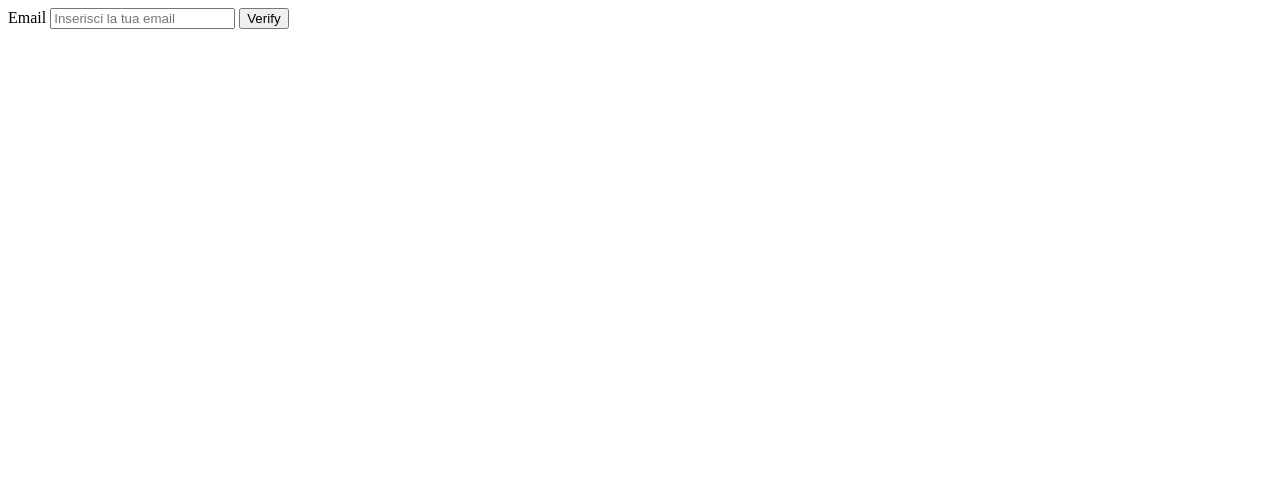
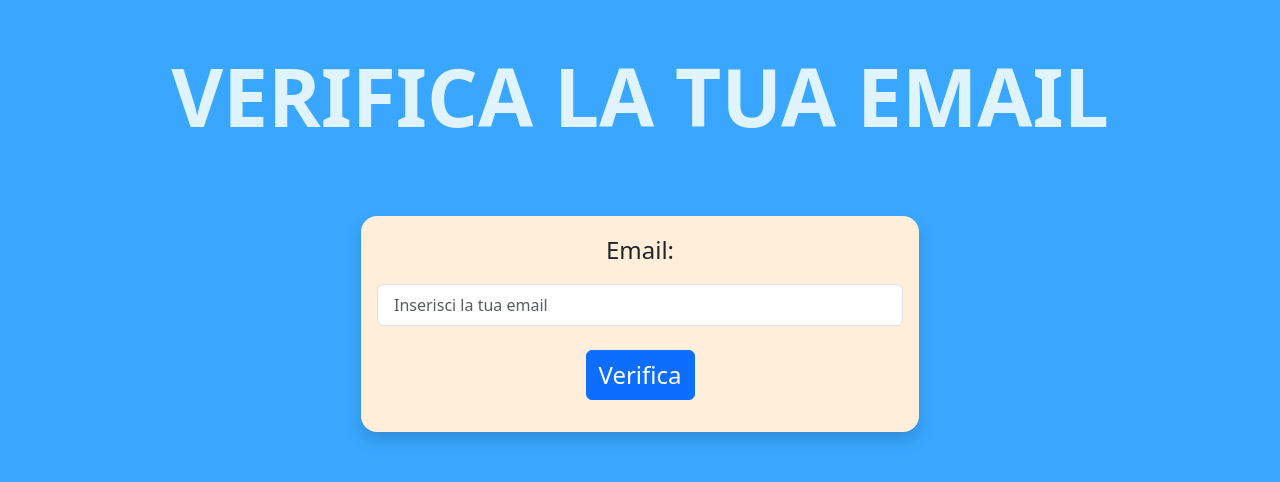
Before and after one commit to MiriamEvardi/js-mail-dadi, a plain HTML site: page js-mail/js/index.html in a window 1280 px wide. Drawn offline with nearby package versions, Linux system fonts and the light colour scheme.

Commit message:
js-email styled. Exercise completed

```diff
--- a/js-mail/js/index.html
+++ b/js-mail/js/index.html
@@ -5,16 +5,34 @@
     <meta charset="UTF-8">
     <meta name="viewport" content="width=device-width, initial-scale=1.0">
     <title>JS e-mail</title>
+
+    <!-- bootstrap -->
+    <link href="https://cdn.jsdelivr.net/npm/bootstrap@5.3.2/dist/css/bootstrap.min.css" rel="stylesheet"
+        integrity="sha384-T3c6CoIi6uLrA9TneNEoa7RxnatzjcDSCmG1MXxSR1GAsXEV/Dwwykc2MPK8M2HN" crossorigin="anonymous">
+
+    <link rel="stylesheet" href="style.css">
 </head>
 
 <body>
-    <div>
-        <label for="insert-email">Email</label>
-        <input id="insert-email" type="email" placeholder="Inserisci la tua email">
-        <input id="run" type="button" value="Verify">
-        <div id="control-result"></div>
+    <div class="container">
+        <h1 class="display-1 text-center fw-bolder my-5">VERIFICA LA TUA EMAIL</h1>
+        <div class="d-flex justify-content-center">
+            <div class=" background text-center p-3 mt-4 rounded-4 shadow">
+                <label class="pb-3 fs-4" for="insert-email">Email:</label>
+                <div class="pb-4">
+                    <input class="form-control px-3 py-2" id="insert-email" type="email"
+                        placeholder="Inserisci la tua email">
+                </div>
+                <button id="run" type="button" class="btn btn-primary mb-3 fs-4">Verifica</button>
+                <div id="control-result"></div>
+            </div>
+        </div>
     </div>
 
+
+    <script src="https://cdn.jsdelivr.net/npm/bootstrap@5.3.2/dist/js/bootstrap.bundle.min.js"
+        integrity="sha384-C6RzsynM9kWDrMNeT87bh95OGNyZPhcTNXj1NW7RuBCsyN/o0jlpcV8Qyq46cDfL"
+        crossorigin="anonymous"></script>
     <script src="./script.js"></script>
 </body>
 
--- /dev/null
+++ b/js-mail/js/style.css
@@ -0,0 +1,12 @@
+body {
+    background-color: #39A7FF;
+}
+
+h1 {
+    color: #E0F4FF;
+}
+
+.background {
+    background-color: #FFEED9;
+    width: 50%;
+}
```
